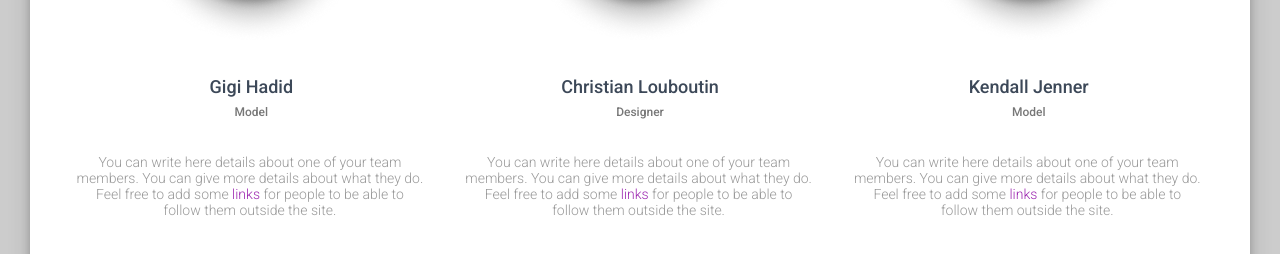
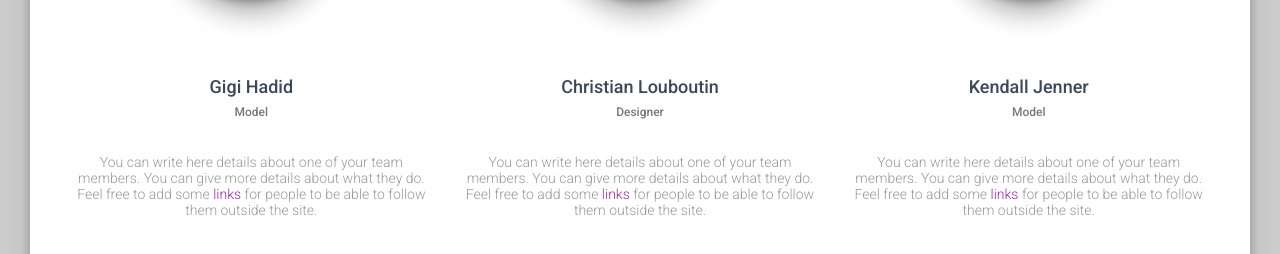
Before and after one commit to 6zun9/creative-tim, a website: page index.html in a window 1280 px wide. Shown: the part 1687-1941 px from the top of the page. Drawn offline with nearby package versions, Linux system fonts and the light colour scheme; files that its build step writes are made by us from their sources.

Commit message:
feedbacks implemented

```diff
--- a/sass/modules/_contact.scss
+++ b/sass/modules/_contact.scss
@@ -1,6 +1,5 @@
 .contact-wrapper{
-  padding-top: 150px;
-
+  margin-top: 150px;
   .container{
     @include mq(lg){
       padding: 0;
@@ -18,5 +17,16 @@
   @include e(details){
     margin: 37px 0 47px 0;
     @extend %section-details;
+    margin: {
+      left:auto;
+      right: auto;
+    };
+    max-width: 378px;
+    @include mq(md){
+      max-width: 709px;
+    }
+    @include mq(lg){
+      max-width: 753px;
+    }
   }
 }
--- a/sass/modules/_main.scss
+++ b/sass/modules/_main.scss
@@ -13,21 +13,15 @@
     @include e(title) {
       @extend %title;
     }
+    @include e(details) {
+      margin: 38px auto 162px auto;
+      @extend %section-details;
+      max-width: 368px;
 
-    @include e(details) {
-      padding: 38px 0 162px 0;
-
-      @extend %section-details;
-      width: 368px /375px * 100%;
-
-      @include mq(sm) {
-        width: 723px / 718px * 100%;
+      @include mq(md) {
+        max-width: 723px;
       }
 
-      @include mq(lg) {
-        width: 723px / 1138px * 100%;
-        margin: 0 auto;
-      }
     }
 
   }
--- a/sass/modules/_team.scss
+++ b/sass/modules/_team.scss
@@ -43,9 +43,26 @@
 
   @include  e(details){
     @extend %single-list-details;
-    padding-top: 34px;
-
-    max-width: 372px / 375px * 100%;
+    margin-top: 34px;
+    max-width: 372px;
+    margin:{
+      left:auto;
+      right:auto;
+    }
+    @include mq(md){
+      max-width: 713px;
+      margin:{
+        left:auto;
+        right:auto;
+      }
+    }
+    @include mq(md){
+      max-width: 352px;
+      margin:{
+        left:auto;
+        right:auto;
+      }
+    }
 
     a{
       color: $purple;
```
Also changed, not shown: dist/css/style.css, 1 other file.
